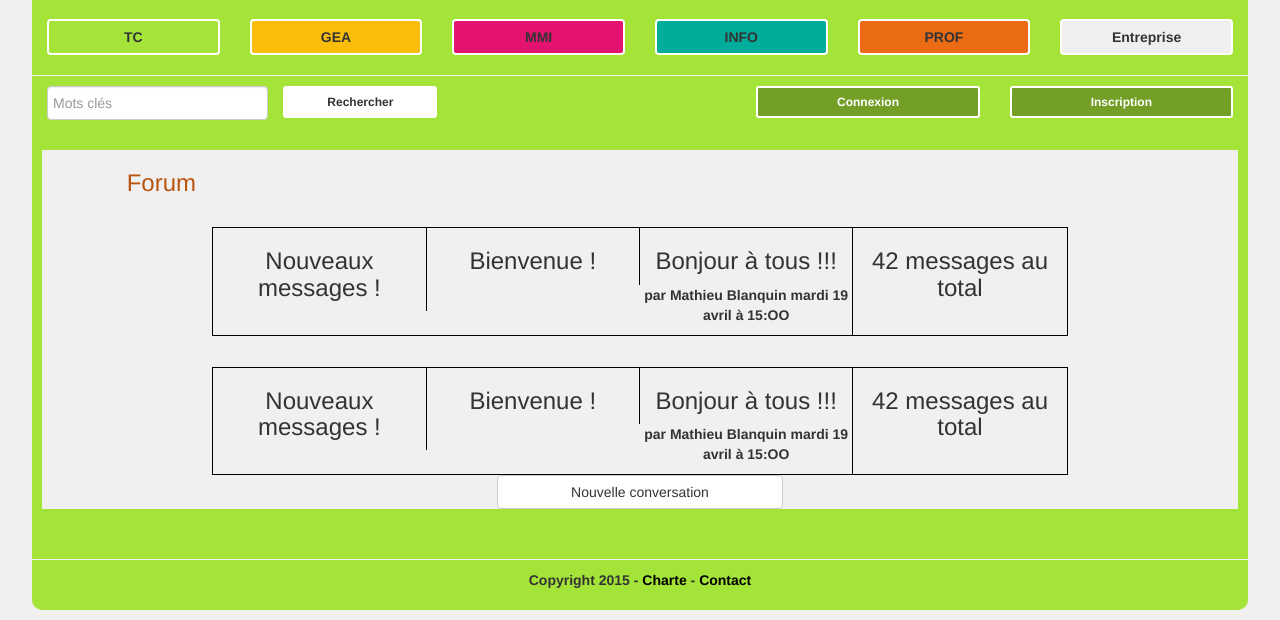
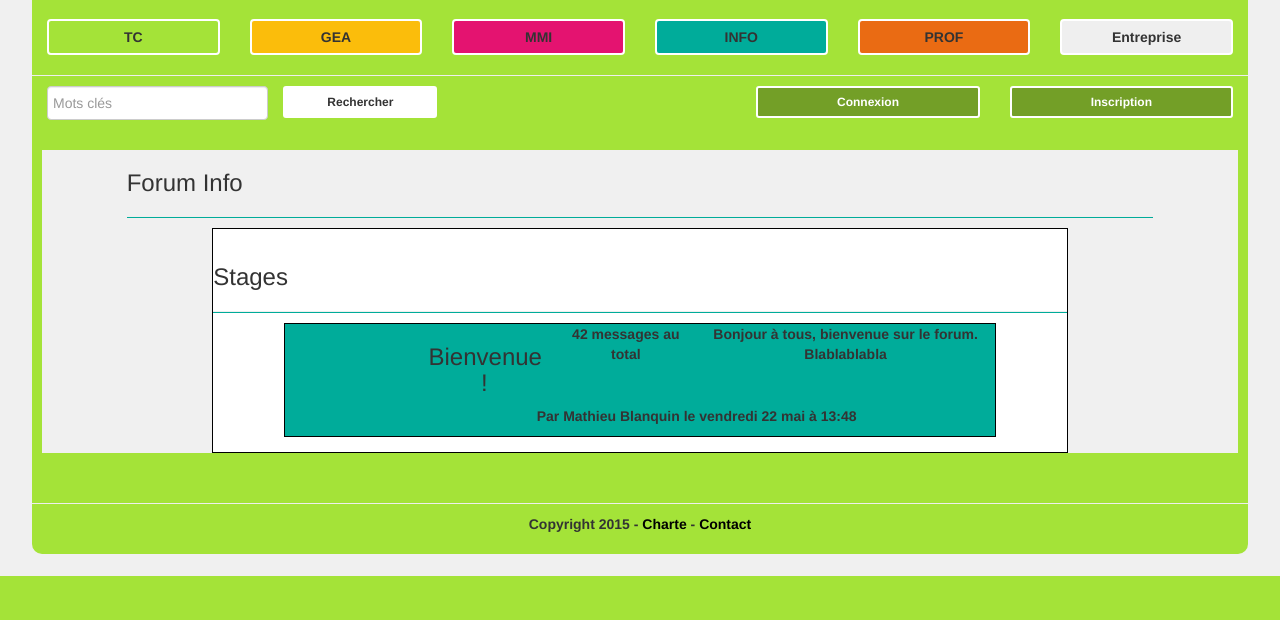
Before and after one commit to Babanar/SiteEtudiantIUTdeLens, a PHP site: page /forum in a window 1280 px wide. Shown: the part 224-844 px from the top of the page. After the commit the page ends 800 px from the top, so only its background shows below. Run offline with PHP 8.4, Linux system fonts and the light colour scheme; some libraries are stand-ins or nearby versions.

Commit message:
modification de la vue nouvelle conversation forum ajout de la vue des topic (ici stage) index forum info ajout de la vue conversation

```diff
--- a/site/application/controller/forum.php
+++ b/site/application/controller/forum.php
@@ -17,4 +17,14 @@ class forum extends Controller{
     {
          $this->view->render('forum/index.php');
     }
+
+    public function newConv()
+    {
+         $this->view->render('forum/newConv.php');
+    }
+
+    public function conversation()
+    {
+         $this->view->render('forum/conversation.php');
+    }
 }
--- a/site/application/view/forum/index.php
+++ b/site/application/view/forum/index.php
@@ -1,57 +1,43 @@
-<div id="index_forum" class="col-md-10 col-md-offset-1">
+<div id="index_forum_info" class="col-md-10 col-md-offset-1">
 <div class="row">
 
     <div class="row">
       <h3>
-        <span class="titreMPage">Forum</span>
+        <span class="forumInfoPage">Forum Info</span>
       </h3>
       <hr>
     </div>
 
-    <div class="row">
-        <div class="col-md-10 col-md-offset-1" id="forum_view">
+<div class="row">
+        <div class="col-md-10 col-md-offset-1 forumcat_view">
 
-            <div class="row messageForum">
-                    <div class="col-md-3 border">
-                        <h3 class="newMsg cent">Nouveaux messages !</h3>
-                    </div>
-
-                    <div class="col-md-3 border">
-                        <h3 class="titretopic">Bienvenue !</h3>
-                    </div>
-                    <div class="col-md-3 border">
-                        <div class="row"><h3 class="dernierMSG">Bonjour à tous !!!</h3></div>
-                        <div class="row"><p class="TdernierMSG"> par Mathieu Blanquin mardi 19 avril à 15:OO</p></div>
-                    </div>
-                    <div class="col-md-3">
-                        <h3 class="nbMsg">42 messages au total</h3>
-                    </div>
-            </div>
-
+            <div class="row">
+            <h3>
+                <span class="stagesCatTitre">Stages</span>
+            </h3>
             <hr>
-
-            <div class="row messageForum">
-                    <div class="col-md-3 border">
-                        <h3 class="newMsg cent">Nouveaux messages !</h3>
-                    </div>
-
-                    <div class="col-md-3 border">
-                        <h3 class="titretopic">Bienvenue !</h3>
-                    </div>
-                    <div class="col-md-3 border">
-                        <div class="row"><h3 class="dernierMSG">Bonjour à tous !!!</h3></div>
-                        <div class="row"><p class="TdernierMSG"> par Mathieu Blanquin mardi 19 avril à 15:OO</p></div>
-                    </div>
-                    <div class="col-md-3">
-                        <h3 class="nbMsg">42 messages au total</h3>
-                    </div>
             </div>
 
             <div class="row">
-                    <button type="submit" class="btn btn-default col-md-offset-4 col-md-4" id="newtopic_btn">Nouvelle conversation</button>
+                    <div class="col-md-10 col-md-offset-1 messageForum">
+
+                        <div class="col-md-2">
+
+                        </div>
+
+                        <div class="col-md-10">
+                            <div class="row titretopic"><h3 class="col-md-3">Bienvenue !</h3><p class="col-md-3 nbMsg">42 messages au total</p>
+                            <div class="row"><p class="lastMSG">Bonjour à tous, bienvenue sur le forum. Blablablabla</p></div>
+                            <div  class="row"><p class="InfoMSG">Par Mathieu Blanquin le vendredi 22 mai à 13:48</p></div>
+                        </div>
+                    </div>
+            </div>
             </div>
         </div>
 
-    </div>
+
+
+</div>
+
 </div>
 </div>
--- a/site/public/css/style.css
+++ b/site/public/css/style.css
@@ -359,7 +359,6 @@ form label{
 .messageForum
 {
     border: 1px solid black;
-    height: 100%;
     text-align: center;
 }
 
@@ -383,3 +382,33 @@ form label{
 {
     text-align: center;
 }
+
+#newConv_forum .row
+{
+    margin:15px;
+}
+
+.forumcat_view
+{
+    border: 1px solid black;
+    padding: 15px;
+    background-color:white;
+
+}
+
+#index_forum_info hr
+{
+    background-color:#00AC9A;
+    height: 1px;
+
+}
+
+.titretopic
+{
+    text-align: center;
+}
+
+.messageForum
+{
+    background-color: #00AC9A;
+}
```
Also changed, not shown: site/application/view/forum/conversation.php (added, +28 -0 lines), site/application/view/forum/newConv.php (+27 -2 lines), site/application/view/forum/stageTopic.php (added, +57 -0 lines).
